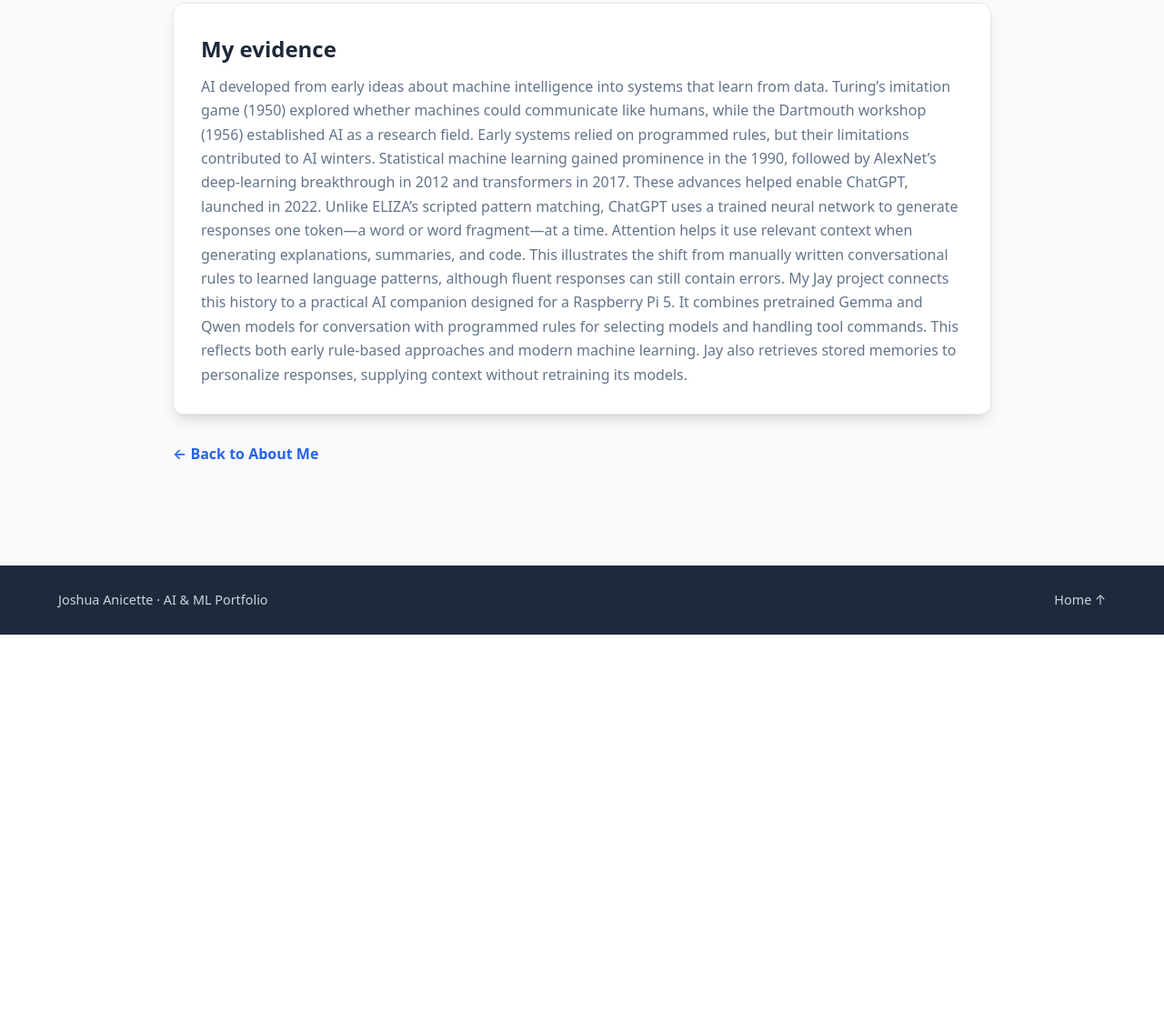
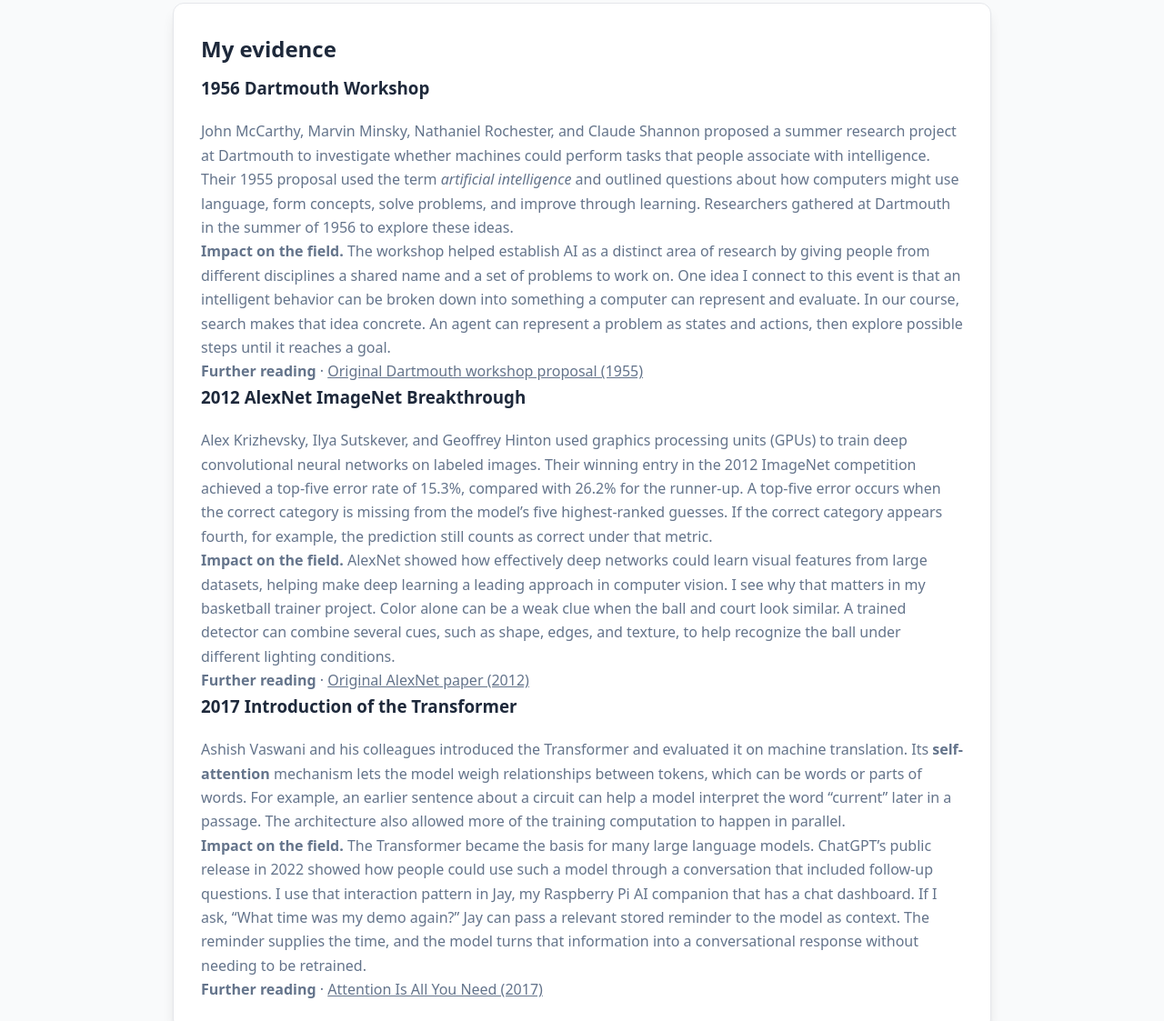
Before and after one commit to joshanicette03/cs-180-portfolio, a plain HTML site: page outcome1.html in a window 1280 px wide. Shown: the part 475-1598 px from the top of the page at 91% size. Before the commit the page ends 1173 px from the top, so only its background shows below. Drawn offline with Linux system fonts and the light colour scheme.

Commit message:
Revise evidence panel content in outcome1.html to provide detailed explanations of key historical developments in AI and ML, including the Dartmouth Workshop, AlexNet, and the introduction of the Transformer.

```diff
--- a/outcome1.html
+++ b/outcome1.html
@@ -7,8 +7,80 @@
 <main id="main" class="page-main"><section class="page-content wrap" aria-labelledby="page-title">
 <p class="eyebrow">Learning outcome 01 / History</p>
 <h1 id="page-title">Explain key moments in the historical development of AI and ML and relate them to modern AI systems.</h1>
-<div class="evidence-panel"><h2>My evidence</h2><p>AI developed from early ideas about machine intelligence into systems that learn from data. Turing’s imitation game (1950) explored whether machines could communicate like humans, while the Dartmouth workshop (1956) established AI as a research field. Early systems relied on programmed rules, but their limitations contributed to AI winters. Statistical machine learning gained prominence in the 1990, followed by AlexNet’s deep-learning breakthrough in 2012 and transformers in 2017. These advances helped enable ChatGPT, launched in 2022. Unlike ELIZA’s scripted pattern matching, ChatGPT uses a trained neural network to generate responses one token—a word or word fragment—at a time. Attention helps it use relevant context when generating explanations, summaries, and code. This illustrates the shift from manually written conversational rules to learned language patterns, although fluent responses can still contain errors.
-My Jay project connects this history to a practical AI companion designed for a Raspberry Pi 5. It combines pretrained Gemma and Qwen models for conversation with programmed rules for selecting models and handling tool commands. This reflects both early rule-based approaches and modern machine learning. Jay also retrieves stored memories to personalize responses, supplying context without retraining its models.</p></div>
+<div class="evidence-panel">
+  <h2>My evidence</h2>
+
+  <section class="evidence-section" aria-labelledby="dartmouth">
+    <h3 id="dartmouth">1956 Dartmouth Workshop</h3>
+    <p>John McCarthy, Marvin Minsky, Nathaniel Rochester, and Claude Shannon
+      proposed a summer research project at Dartmouth to investigate whether
+      machines could perform tasks that people associate with intelligence.
+      Their 1955 proposal used the term <em>artificial intelligence</em> and
+      outlined questions about how computers might use language, form concepts,
+      solve problems, and improve through learning. Researchers gathered at
+      Dartmouth in the summer of 1956 to explore these ideas.</p>
+    <p><strong>Impact on the field.</strong> The workshop helped establish AI
+      as a distinct area of research by giving people from different disciplines
+      a shared name and a set of problems to work on. One idea I connect to this
+      event is that an intelligent behavior can be broken down into something
+      a computer can represent and evaluate. In our course, search makes that
+      idea concrete. An agent can represent a problem as states and actions,
+      then explore possible steps until it reaches a goal.</p>
+    <p class="source-list"><strong>Further reading</strong> ·
+      <a href="https://www-formal.stanford.edu/jmc/history/dartmouth/dartmouth.html">
+        Original Dartmouth workshop proposal (1955)
+      </a>
+    </p>
+  </section>
+
+  <section class="evidence-section" aria-labelledby="alexnet">
+    <h3 id="alexnet">2012 AlexNet ImageNet Breakthrough</h3>
+    <p>Alex Krizhevsky, Ilya Sutskever, and Geoffrey Hinton used graphics
+      processing units (GPUs) to train deep convolutional neural networks on
+      labeled images. Their winning entry in the 2012 ImageNet competition
+      achieved a top-five error rate of 15.3%, compared with 26.2% for the
+      runner-up. A top-five error occurs when the correct category is missing
+      from the model’s five highest-ranked guesses. If the correct category
+      appears fourth, for example, the prediction still counts as correct
+      under that metric.</p>
+    <p><strong>Impact on the field.</strong> AlexNet showed how effectively
+      deep networks could learn visual features from large datasets, helping
+      make deep learning a leading approach in computer vision. I see why
+      that matters in my basketball trainer project. Color alone can be a
+      weak clue when the ball and court look similar. A trained detector
+      can combine several cues, such as shape, edges, and texture, to help
+      recognize the ball under different lighting conditions.</p>
+    <p class="source-list"><strong>Further reading</strong> ·
+      <a href="https://proceedings.neurips.cc/paper_files/paper/2012/file/c399862d3b9d6b76c8436e924a68c45b-Paper.pdf">
+        Original AlexNet paper (2012)
+      </a>
+    </p>
+  </section>
+
+  <section class="evidence-section" aria-labelledby="transformer">
+    <h3 id="transformer">2017 Introduction of the Transformer</h3>
+    <p> Ashish Vaswani and his colleagues introduced the Transformer and
+      evaluated it on machine translation. Its <strong>self-attention</strong>
+      mechanism lets the model weigh relationships between tokens, which can
+      be words or parts of words. For example, an earlier sentence about a
+      circuit can help a model interpret the word “current” later in a
+      passage. The architecture also allowed more of the training computation
+      to happen in parallel.</p>
+    <p><strong>Impact on the field.</strong> The Transformer became the basis
+      for many large language models. ChatGPT’s public release in 2022 showed
+      how people could use such a model through a conversation that included
+      follow-up questions. I use that interaction pattern in Jay, my Raspberry
+      Pi AI companion that has a chat dashboard. If I ask, “What time was my demo again?” Jay can pass
+      a relevant stored reminder to the model as context. The reminder
+      supplies the time, and the model turns that information into a
+      conversational response without needing to be retrained.</p>
+    <p class="source-list"><strong>Further reading</strong> ·
+      <a href="https://proceedings.neurips.cc/paper_files/paper/2017/hash/3f5ee243547dee91fbd053c1c4a845aa-Abstract.html">
+        Attention Is All You Need (2017)
+      </a>
+    </p>
+  </section>
+</div>
 <a class="back-link" href="index.html">← Back to About Me</a>
 </section></main>
 <footer class="site-footer"><div class="wrap"><span>Joshua Anicette · AI &amp; ML Portfolio</span><a href="index.html">Home ↑</a></div></footer>
```
